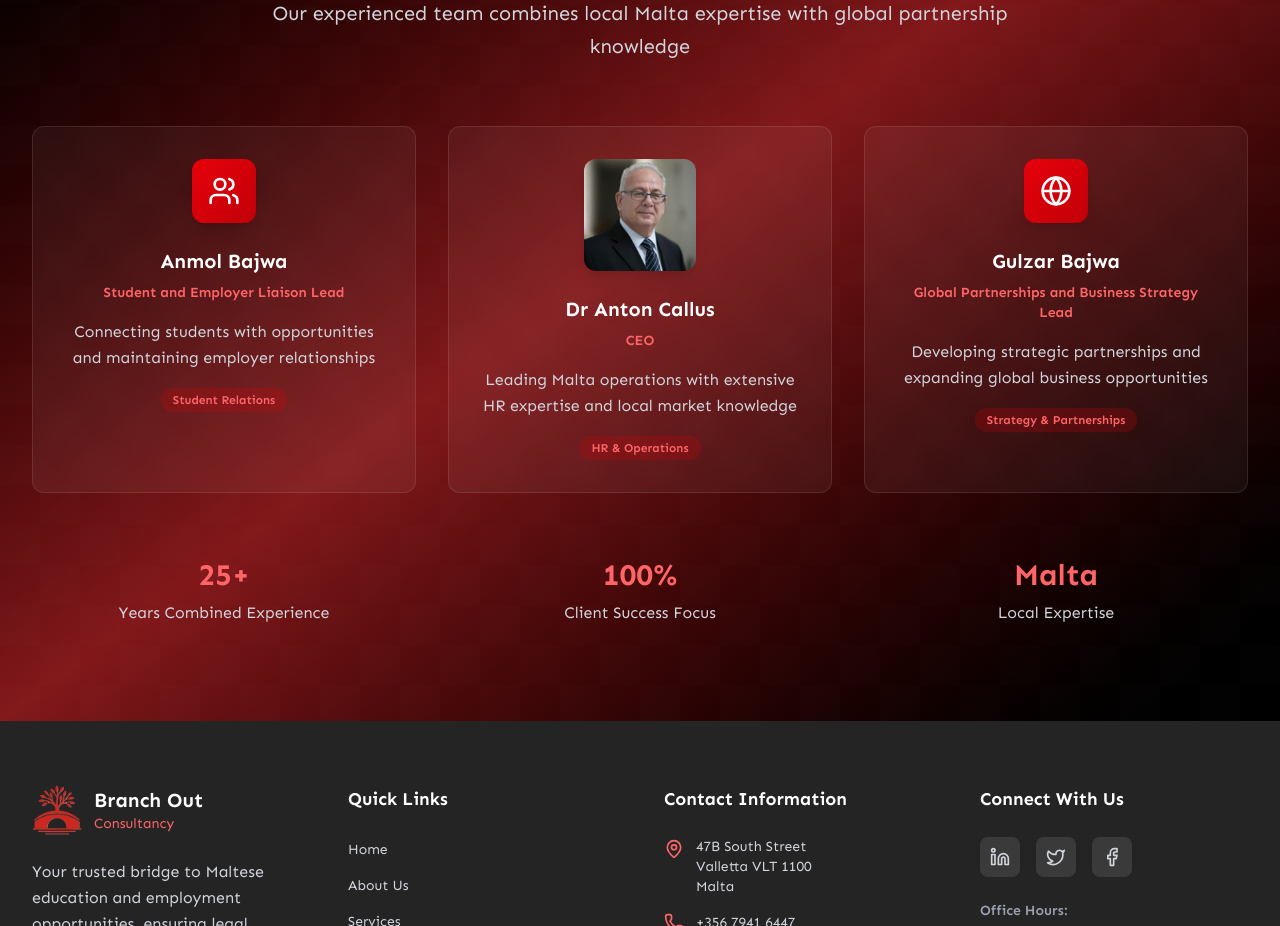
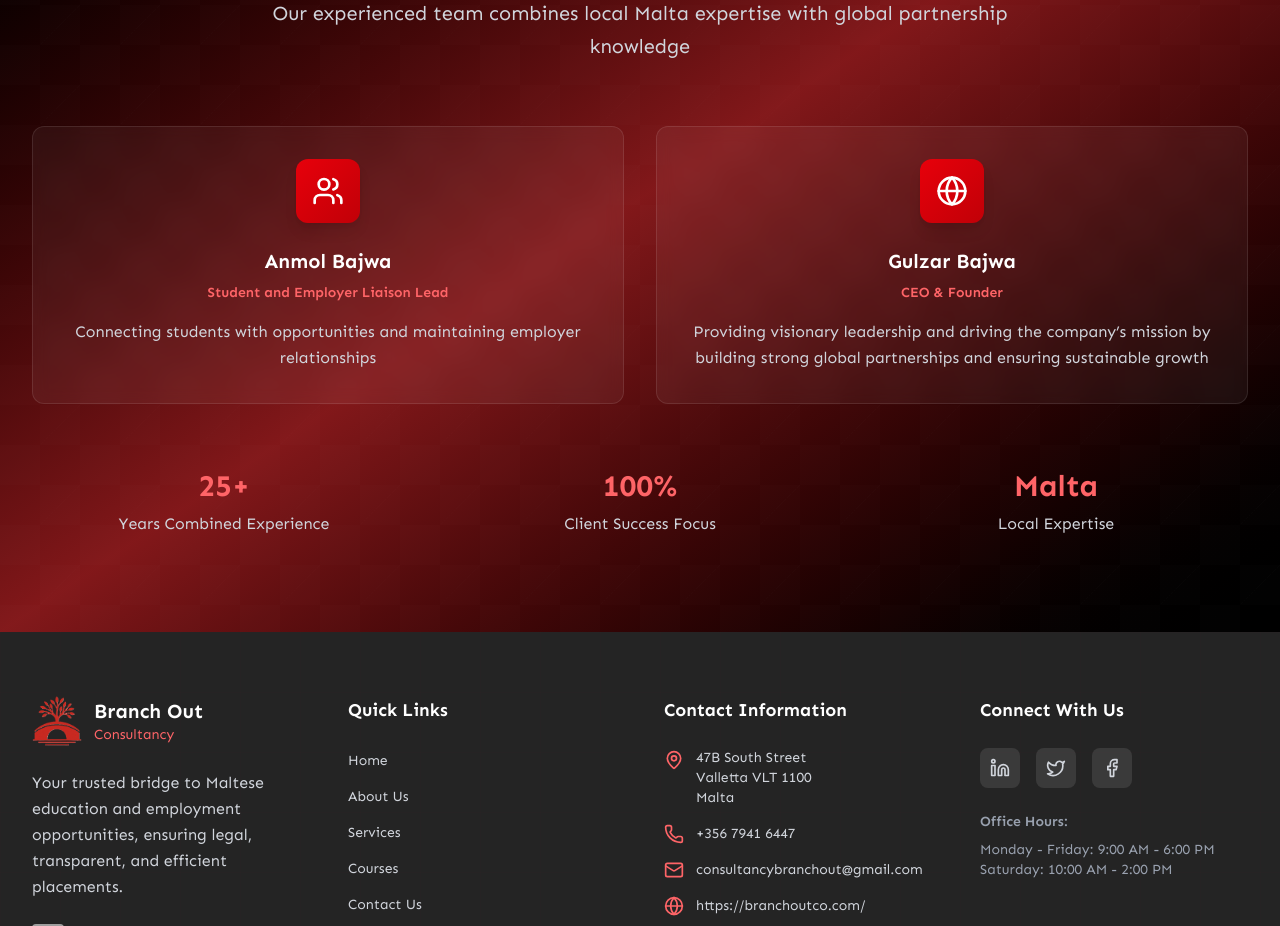
Before and after one commit to RohitSah23/branchout, a Next.js app: page / in a window 1280 px wide. Shown: the part 8640-9566 px from the top of the page. Built offline with nearby package versions, Linux system fonts and the light colour scheme; grey boxes are pictures that could not be loaded.

Commit message:
fix (Team): remove CEO

```diff
--- a/components/Team/Team.tsx
+++ b/components/Team/Team.tsx
@@ -1,15 +1,12 @@
-import Image from "next/image";
 import { Users, Globe } from "lucide-react";
-import CEOImg from "@/app/assets/CEO.png";
 
 const team = [
   {
-    name: "Dr Anton Callus",
-    role: "CEO",
+    name: "Gulzar Bajwa",
+    role: "CEO & Founder",
     description:
-      "Leading Malta operations with extensive HR expertise and local market knowledge",
-    specialty: "HR & Operations",
-    image: CEOImg,
+      "Providing visionary leadership and driving the company’s mission by building strong global partnerships and ensuring sustainable growth",
+    icon: Globe,
     order: "lg:order-2",
   },
   {
@@ -17,18 +14,8 @@ const team = [
     role: "Student and Employer Liaison Lead",
     description:
       "Connecting students with opportunities and maintaining employer relationships",
-    specialty: "Student Relations",
     icon: Users,
     order: "lg:order-1",
-  },
-  {
-    name: "Gulzar Bajwa",
-    role: "Global Partnerships and Business Strategy Lead",
-    description:
-      "Developing strategic partnerships and expanding global business opportunities",
-    specialty: "Strategy & Partnerships",
-    icon: Globe,
-    order: "lg:order-3",
   },
 ];
 
@@ -68,26 +55,15 @@ export default function Team() {
         </div>
 
         {/* Team Grid */}
-        <div className="grid grid-cols-1 lg:grid-cols-3 gap-8">
+        <div className="grid grid-cols-1 lg:grid-cols-2 gap-8">
           {team.map((member, index) => (
             <div key={index} className={`group relative ${member.order}`}>
               <div className="bg-white/5 backdrop-blur-sm rounded-xl p-8 border border-white/10 hover:border-red-500/50 transition-all duration-500 hover:-translate-y-2 h-full text-center">
-
-                {/* Square Photo for CEO, Icons for Others */}
+                {/* Icon */}
                 <div
-                  className={`${
-                    member.image ? "w-28 h-28" : "w-16 h-16"
-                  } bg-gradient-to-br from-red-600 to-red-700 rounded-xl flex items-center justify-center mb-6 mx-auto group-hover:scale-110 transition-transform duration-300 shadow-lg overflow-hidden`}
+                  className="w-16 h-16 bg-gradient-to-br from-red-600 to-red-700 rounded-xl flex items-center justify-center mb-6 mx-auto group-hover:scale-110 transition-transform duration-300 shadow-lg overflow-hidden"
                 >
-                  {member.image ? (
-                    <Image
-                      src={member.image}
-                      alt={member.name}
-                      className="object-cover w-full h-full"
-                    />
-                  ) : (
-                    <member.icon className="w-8 h-8 text-white" />
-                  )}
+                  <member.icon className="w-8 h-8 text-white" />
                 </div>
 
                 {/* Content */}
@@ -103,9 +79,7 @@ export default function Team() {
 
                   <p className="text-gray-300 leading-relaxed">{member.description}</p>
 
-                  <div className="inline-flex items-center px-3 py-1 bg-red-600/20 text-red-400 rounded-full text-xs font-semibold">
-                    {member.specialty}
-                  </div>
+
                 </div>
               </div>
 
```
